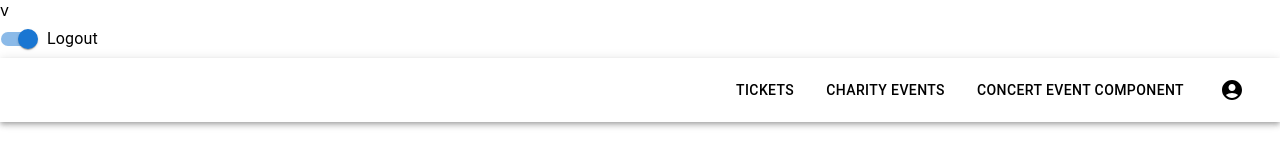
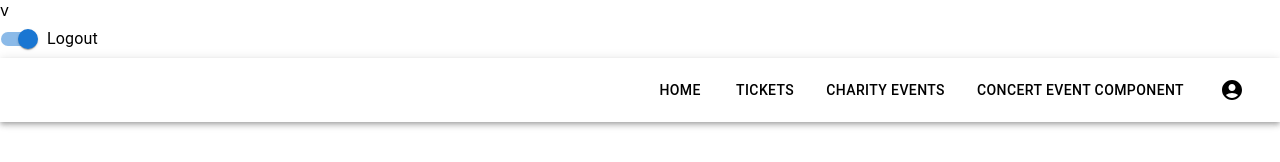
Before and after one commit to zaneshen314/ColdPluse-ui, a React (Create React App) app: page / in a window 1280 px wide. Shown: the top 162 px of the page. Built offline with nearby package versions, Linux system fonts and the light colour scheme.

Commit message:
util: add home button on navigation bar

```diff
--- a/src/components/NavigationBar.jsx
+++ b/src/components/NavigationBar.jsx
@@ -41,6 +41,9 @@ return (
         // sx={{backgroundColor:"#00274D"}}
         >
             <Toolbar sx={{ justifyContent: "flex-end", gap: "1rem"}}>
+                <Button color="inherit" onClick={() => navigate("/")}>
+                    Home
+                </Button>
                 <Button color="inherit" onClick={() => navigate("/ticket")}>
                     Tickets
                 </Button>
```
